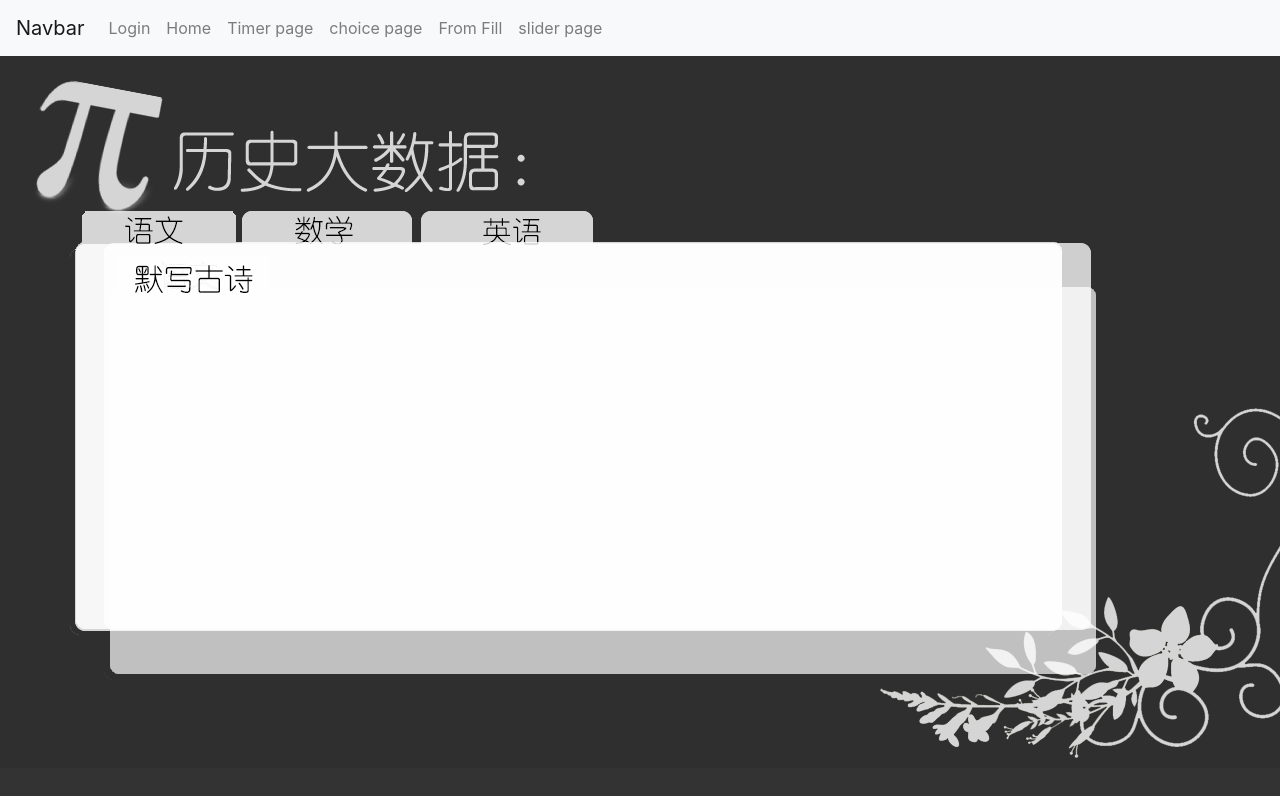
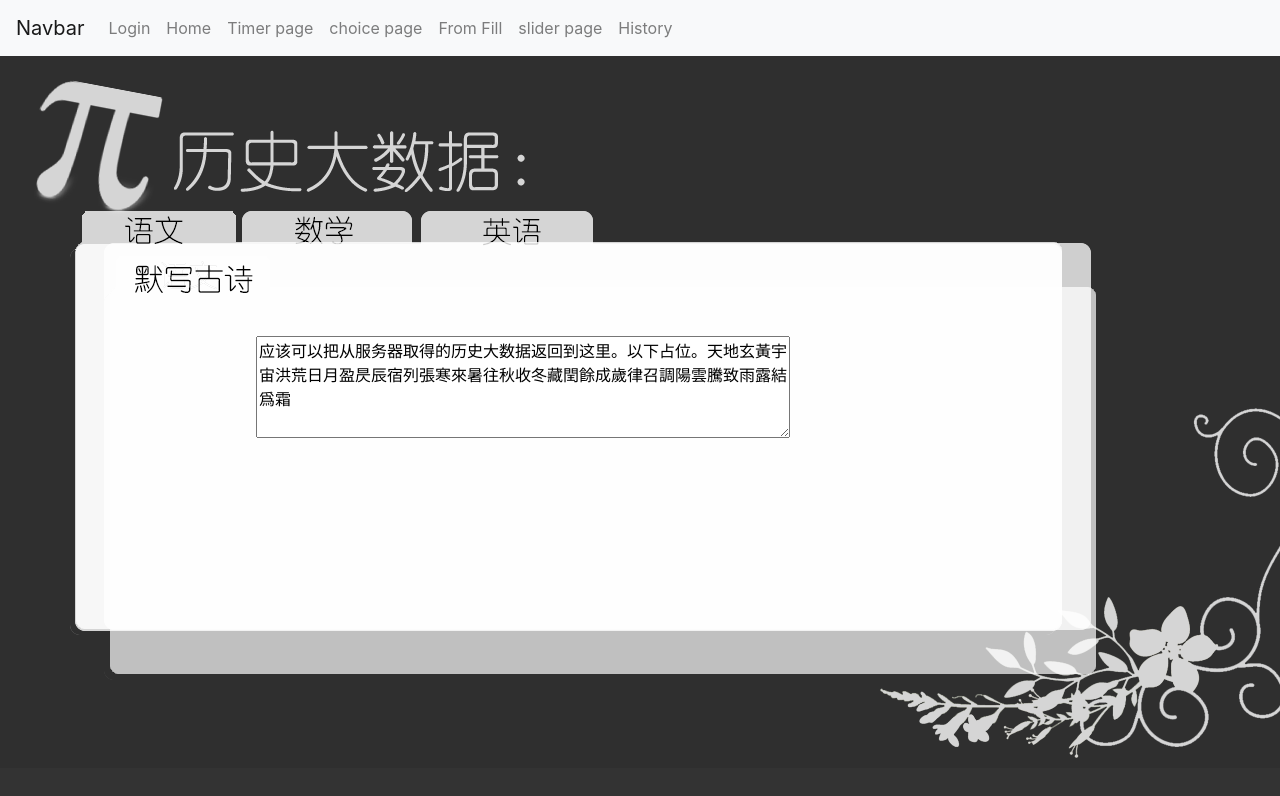
Before and after one commit to HCrSn/THE_HACK_PI_18, a plain HTML site: page pages/history/history.html in a window 1280 px wide. Drawn offline with nearby package versions, Linux system fonts and the light colour scheme.

Commit message:
completed history page and links

```diff
--- a/pages/history/history.html
+++ b/pages/history/history.html
@@ -61,9 +61,16 @@
 		<li class="nav-item">
 			<a class="nav-link" href="../sliderBar/sliderBar.html">slider page</a>
 		</li>
+		<li class="nav-item">
+			<a class="nav-link" href="../history/history.html">History</a>
+		</li>
     </ul>
 
   </div>
 </nav>
+	<div style="margin-top: 35vh; margin-left: 20vw">
+		<textarea rows="4" cols="50">应该可以把从服务器取得的历史大数据返回到这里。以下占位。天地玄黃宇宙洪荒日月盈昃辰宿列張寒來暑往秋收冬藏閏餘成歲律召調陽雲騰致雨露結爲霜</textarea>
+	</div>
+
 </body>
 </html>
```
Also changed, not shown: index.html (+3 -0 lines), pages/clock/clock-page.html (+1 -0 lines), pages/formFill/formFill.html (+3 -0 lines), pages/signup/sign.html (+3 -0 lines), pages/sliderBar/sliderBar.html (+3 -0 lines).
